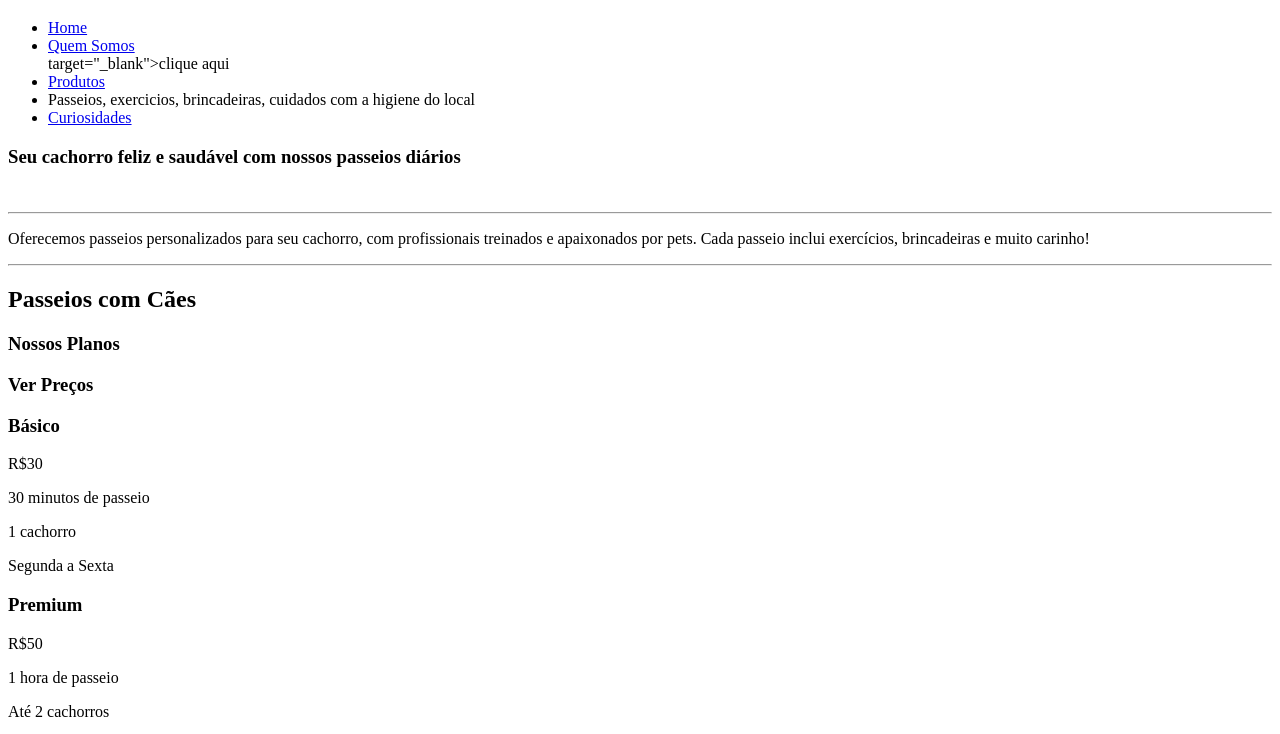
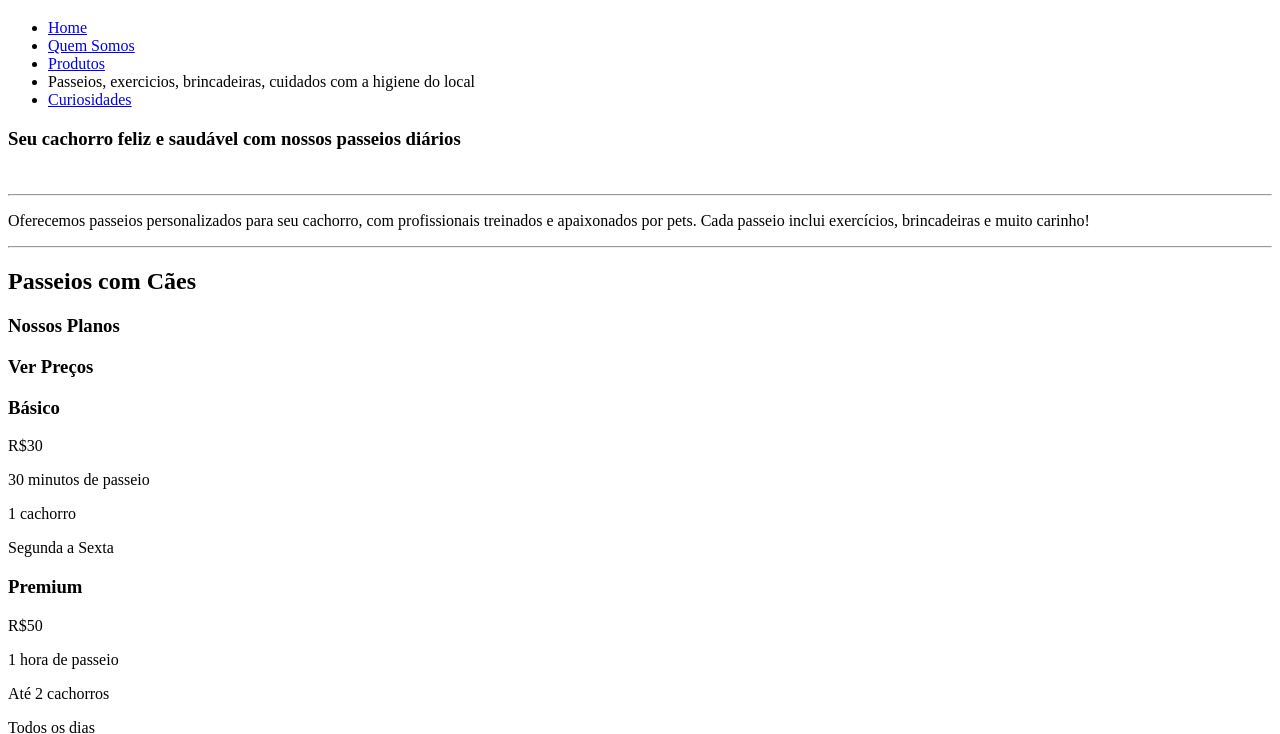
Before and after one commit to Jansdigital/PetsitterGuardiao, a plain HTML site: page index.html in a window 1280 px wide. Shown: the part 61-795 px from the top of the page. Drawn offline with Linux system fonts and the light colour scheme.

```diff
--- a/index.html
+++ b/index.html
@@ -11,7 +11,7 @@
 <h1>PetSitter Guardião </h1>
 <ul>
     <li><a href="index.html">Home</a></li>
-    <li><a href="Quem somos.html">Quem Somos</a></li>target="_blank">clique aqui</a></li>
+    <li><a href="Quem somos.html">Quem Somos</a></li>
     <li><a href="Produtos.html">Produtos</a></li>
     <li>Passeios, exercicios, brincadeiras, cuidados com a higiene do local</a></li>
     <li><a href="Curiosidades.html">Curiosidades</a></li>
```
